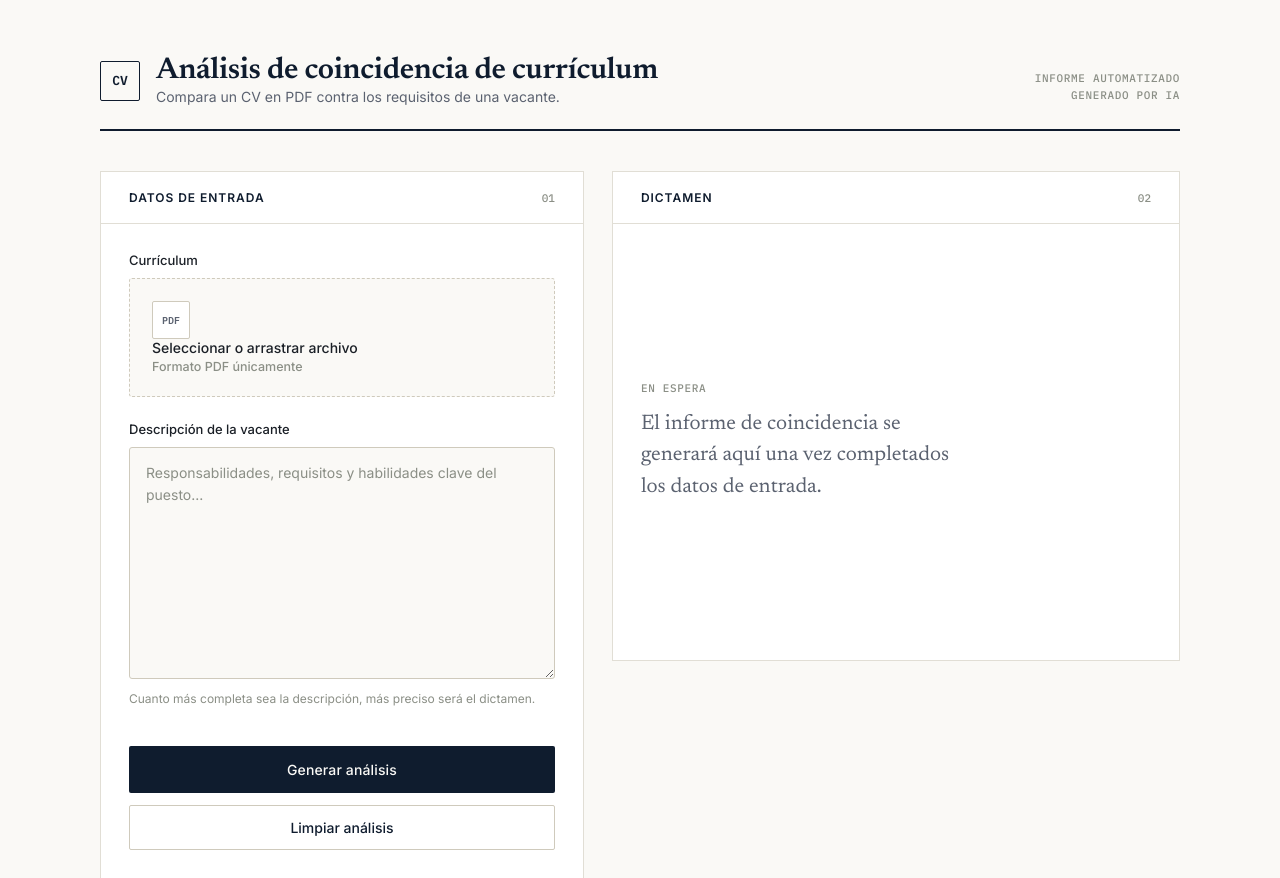
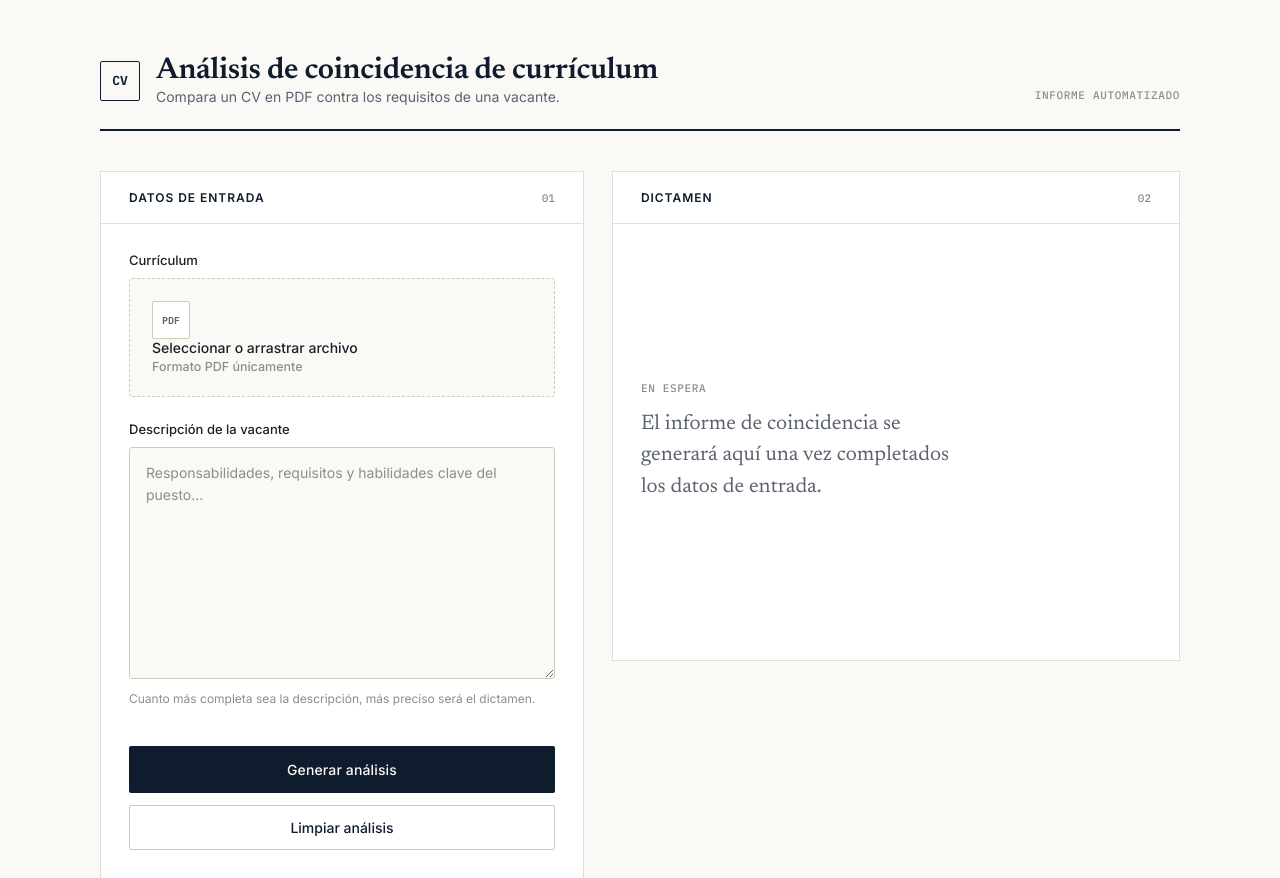
Before and after one commit to alancode59/ai-cv-backend, a FastAPI app: page / in a window 1280 px wide. Shown: the top 878 px of the page. Run offline with FastAPI, Linux system fonts and the light colour scheme.

Commit message:
chore(Prueba): Prueba Deploy

```diff
--- a/app/templates/index.html
+++ b/app/templates/index.html
@@ -24,7 +24,7 @@
                     <p>Compara un CV en PDF contra los requisitos de una vacante.</p>
                 </div>
             </div>
-            <div class="masthead-right">Informe automatizado<br>Generado por IA</div>
+            <div class="masthead-right">Informe automatizado</div>
         </div>
 
         <form id="cvForm" class="grid">
```
